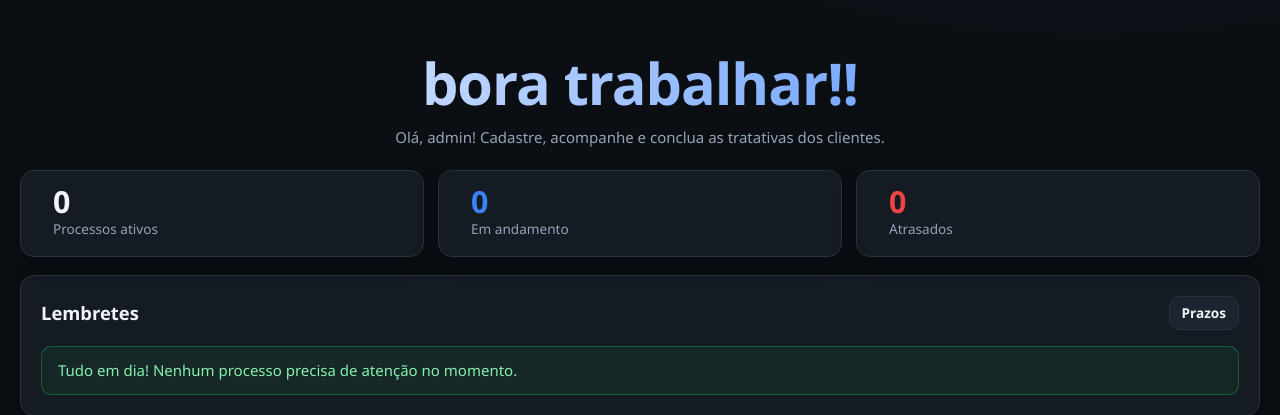
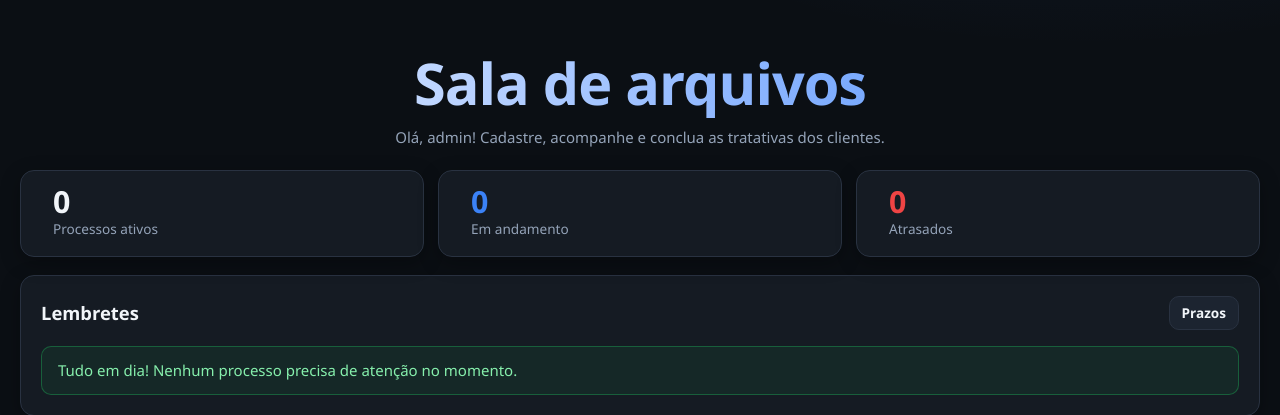
Before and after one commit to kkvieira/SISTEMA-DE-GESTAO, a Flask app: page / in a window 1280 px wide. Shown: the part 59-474 px from the top of the page. Run offline with Flask 3, Linux system fonts and the light colour scheme; the visitor is signed in with stand-in values (Sample User, id 1); data comes from the database, SQL or seed files in the repository; data that the repository does not hold is empty; some libraries are stand-ins or nearby versions.

Commit message:
Altera titulo de 'bora trabalhar!!' para 'Sala de arquivos'

```diff
--- a/templates/base.html
+++ b/templates/base.html
@@ -5,7 +5,7 @@
   <meta name="viewport" content="width=device-width, initial-scale=1">
   <meta name="csrf-token" content="{{ csrf_token() }}">
   <meta name="robots" content="noindex, nofollow">
-  <title>{% block title %}bora trabalhar!!{% endblock %} · Gestão de Tratativas</title>
+  <title>{% block title %}Sala de arquivos{% endblock %} · Gestão de Tratativas</title>
   <link rel="stylesheet" href="{{ url_for('static', filename='css/style.css') }}">
 </head>
 <body data-app='{{ {"tipos": TIPOS, "status": STATUS, "admin": usuario.role == "admin" if usuario else false} | tojson }}'>
--- a/templates/index.html
+++ b/templates/index.html
@@ -2,7 +2,7 @@
 {% from "_campos.html" import campos with context %}
 {% block content %}
 <section class="hero">
-  <h1 class="hero-title">bora trabalhar!!</h1>
+  <h1 class="hero-title">Sala de arquivos</h1>
   <p class="muted">Olá, {{ usuario.username }}! Cadastre, acompanhe e conclua as tratativas dos clientes.</p>
 </section>
 
--- a/templates/login.html
+++ b/templates/login.html
@@ -4,7 +4,7 @@
 <section class="login-wrap">
   <div class="card login-card">
     <div class="login-logo"></div>
-    <h1 class="login-title">bora trabalhar!!</h1>
+    <h1 class="login-title">Sala de arquivos</h1>
     <p class="muted center">Acesso restrito a usuários autorizados.</p>
 
     {% if erro %}<div class="banner banner-erro" role="alert">{{ erro }}</div>{% endif %}
```
Also changed, not shown: tests/test_app.py (+1 -1 lines), README.md.
